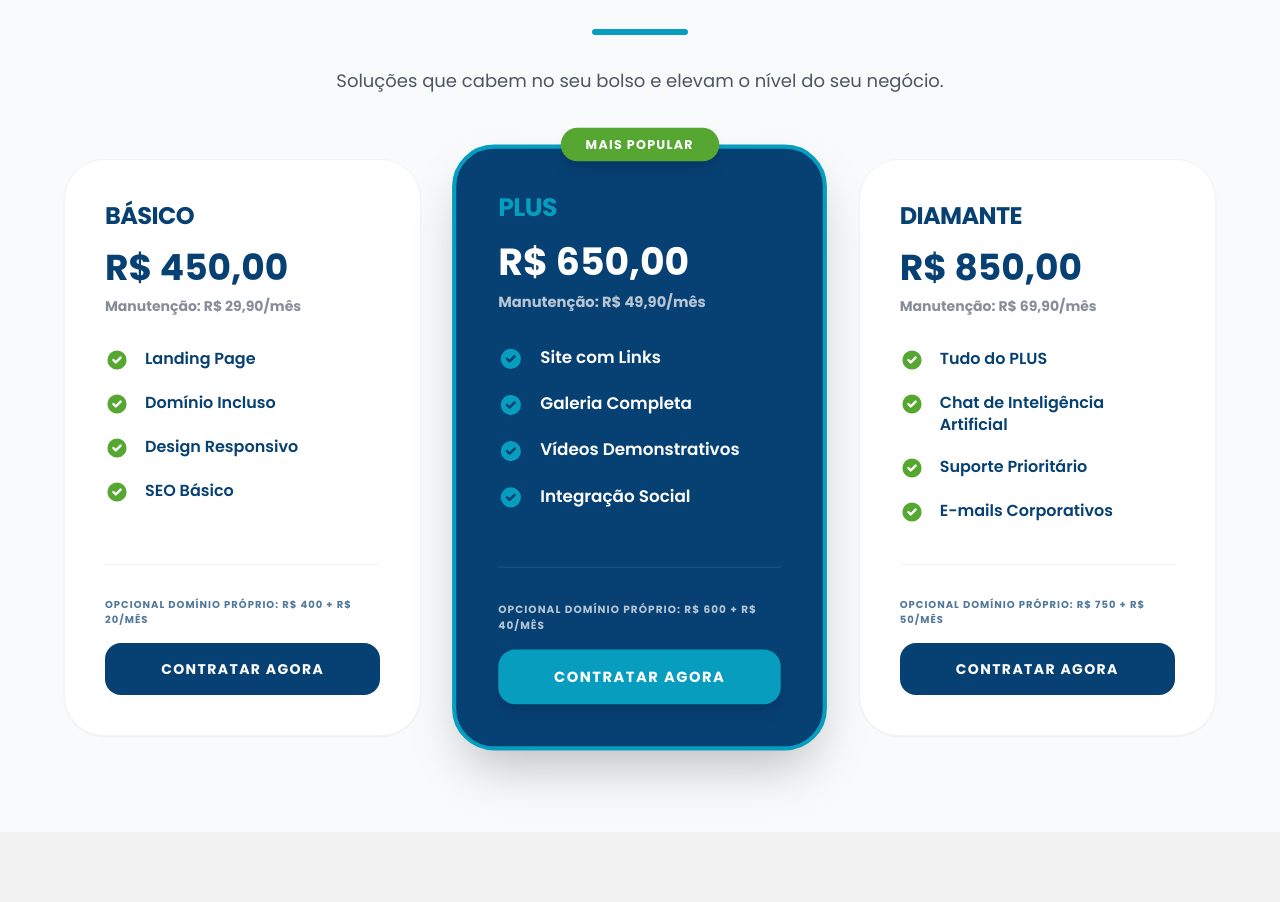
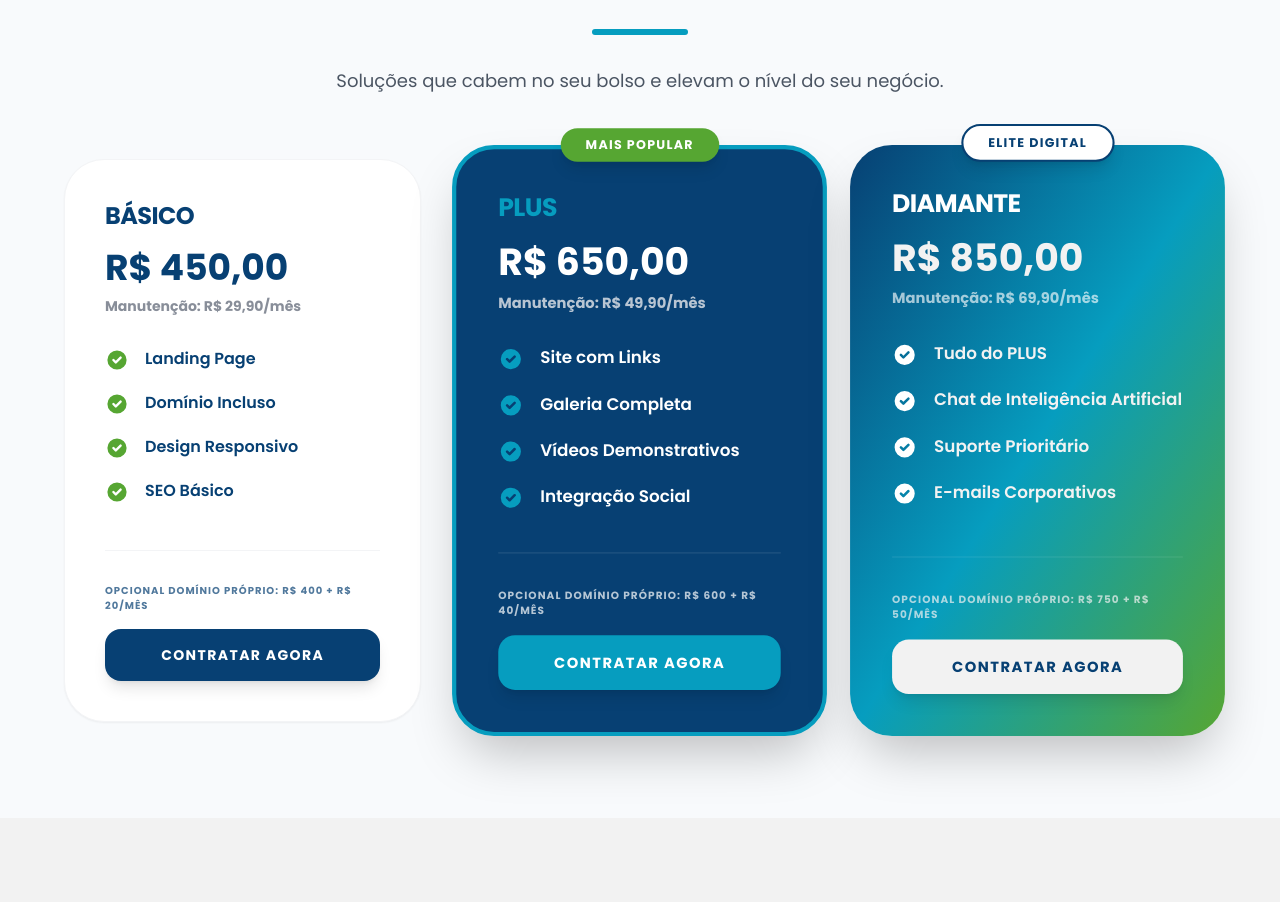
Before and after one commit to marioigor1982/Digital-Br-Tecnologia, a React (Vite) app: page / in a window 1280 px wide. Shown: the part 2260-3162 px from the top of the page. Built offline with nearby package versions, Linux system fonts and the light colour scheme.

Commit message:
feat(pricing): Add premium plan styling
Introduces a new 'isPremium' property to pricing plans and applies distinct visual styling for premium tiers. This enhances the pricing page by visually differentiating higher-tier offerings.

```diff
--- a/components/Pricing.tsx
+++ b/components/Pricing.tsx
@@ -10,6 +10,7 @@ interface PricingPlan {
   customDomainPrice: string;
   customDomainMaint: string;
   isPopular?: boolean;
+  isPremium?: boolean;
 }
 
 const plans: PricingPlan[] = [
@@ -35,6 +36,7 @@ const plans: PricingPlan[] = [
     price: 'R$ 850,00',
     maintenance: 'R$ 69,90/mês',
     features: ['Tudo do PLUS', 'Chat de Inteligência Artificial', 'Suporte Prioritário', 'E-mails Corporativos'],
+    isPremium: true,
     customDomainPrice: '750',
     customDomainMaint: '50',
   },
@@ -53,14 +55,41 @@ const Pricing: React.FC = () => {
         </div>
 
         <div className="grid grid-cols-1 md:grid-cols-3 gap-10 max-w-6xl mx-auto">
-          {plans.map((plan) => (
+          {plans.map((plan) => {
+            // Lógica de cores baseada no tipo de plano
+            let cardClasses = "";
+            let textPrimaryClasses = "";
+            let textSecondaryClasses = "";
+            let buttonClasses = "";
+            let iconClasses = "";
+
+            if (plan.isPremium) {
+              // Estilo DIAMANTE: Degradê Azul/Verde e Texto Gelo
+              cardClasses = "bg-gradient-to-br from-primary via-secondary to-accentGreen1 text-[#F2F2F2] scale-105 z-10 shadow-2xl border-none";
+              textPrimaryClasses = "text-white";
+              textSecondaryClasses = "text-white/80";
+              buttonClasses = "bg-[#F2F2F2] text-primary hover:bg-white";
+              iconClasses = "text-white";
+            } else if (plan.isPopular) {
+              // Estilo PLUS: Azul Sólido
+              cardClasses = "bg-primary text-white scale-105 z-10 shadow-2xl border-4 border-secondary";
+              textPrimaryClasses = "text-secondary";
+              textSecondaryClasses = "text-gray-200";
+              buttonClasses = "bg-secondary text-white hover:bg-white hover:text-primary";
+              iconClasses = "text-secondary";
+            } else {
+              // Estilo BÁSICO: Branco
+              cardClasses = "bg-white text-primary border border-gray-100 shadow-sm";
+              textPrimaryClasses = "text-primary";
+              textSecondaryClasses = "text-gray-500";
+              buttonClasses = "bg-primary text-white hover:bg-secondary";
+              iconClasses = "text-accentGreen1";
+            }
+
+            return (
               <div
                 key={plan.name}
-              className={`relative flex flex-col p-10 rounded-[2.5rem] transition-all hover:shadow-2xl duration-500 ${
-                plan.isPopular
-                ? 'bg-primary text-white scale-105 z-10 shadow-2xl border-4 border-secondary'
-                : 'bg-white text-primary border border-gray-100 shadow-sm'
-              }`}
+                className={`relative flex flex-col p-10 rounded-[2.5rem] transition-all hover:shadow-2xl duration-500 ${cardClasses}`}
               >
                 {plan.isPopular && (
                   <div className="absolute -top-5 left-1/2 -translate-x-1/2 bg-accentGreen1 text-white text-xs font-black px-6 py-2 rounded-full uppercase tracking-widest shadow-lg">
@@ -68,13 +97,19 @@ const Pricing: React.FC = () => {
                   </div>
                 )}
 
-              <h3 className={`text-2xl font-black mb-4 uppercase tracking-tight ${plan.isPopular ? 'text-secondary' : 'text-primary'}`}>
+                {plan.isPremium && (
+                  <div className="absolute -top-5 left-1/2 -translate-x-1/2 bg-white text-primary text-xs font-black px-6 py-2 rounded-full uppercase tracking-widest shadow-lg border-2 border-primary">
+                    Elite Digital
+                  </div>
+                )}
+
+                <h3 className={`text-2xl font-black mb-4 uppercase tracking-tight ${textPrimaryClasses}`}>
                   {plan.name}
                 </h3>
 
                 <div className="mb-8">
                   <span className="text-4xl font-black">{plan.price}</span>
-                <p className={`text-sm mt-2 font-bold opacity-80 ${plan.isPopular ? 'text-gray-200' : 'text-gray-500'}`}>
+                  <p className={`text-sm mt-2 font-bold opacity-80 ${textSecondaryClasses}`}>
                     Manutenção: {plan.maintenance}
                   </p>
                 </div>
@@ -82,7 +117,7 @@ const Pricing: React.FC = () => {
                 <ul className="space-y-5 mb-10 flex-grow">
                   {plan.features.map((feature, idx) => (
                     <li key={idx} className="flex items-start gap-4">
-                    <svg className={`flex-shrink-0 w-6 h-6 ${plan.isPopular ? 'text-secondary' : 'text-accentGreen1'}`} xmlns="http://www.w3.org/2000/svg" viewBox="0 0 20 20" fill="currentColor">
+                      <svg className={`flex-shrink-0 w-6 h-6 ${iconClasses}`} xmlns="http://www.w3.org/2000/svg" viewBox="0 0 20 20" fill="currentColor">
                         <path fillRule="evenodd" d="M10 18a8 8 0 100-16 8 8 0 000 16zm3.707-9.293a1 1 0 00-1.414-1.414L9 10.586 7.707 9.293a1 1 0 00-1.414 1.414l2 2a1 1 0 001.414 0l4-4z" clipRule="evenodd" />
                       </svg>
                       <span className="text-base font-semibold leading-snug">{feature}</span>
@@ -90,20 +125,17 @@ const Pricing: React.FC = () => {
                   ))}
                 </ul>
 
-              <div className={`mt-auto pt-8 border-t ${plan.isPopular ? 'border-white/10' : 'border-gray-100'}`}>
+                <div className={`mt-auto pt-8 border-t ${plan.isPremium || plan.isPopular ? 'border-white/10' : 'border-gray-100'}`}>
                   <p className="text-[10px] font-bold mb-4 uppercase tracking-widest opacity-70">
                     Opcional Domínio Próprio: R$ {plan.customDomainPrice} + R$ {plan.customDomainMaint}/mês
                   </p>
-                <button className={`w-full py-4 rounded-2xl font-black text-sm uppercase tracking-widest transition-all ${
-                  plan.isPopular
-                  ? 'bg-secondary hover:bg-white hover:text-primary text-white shadow-lg'
-                  : 'bg-primary hover:bg-secondary text-white'
-                }`}>
+                  <button className={`w-full py-4 rounded-2xl font-black text-sm uppercase tracking-widest transition-all shadow-lg active:scale-95 ${buttonClasses}`}>
                     Contratar Agora
                   </button>
                 </div>
               </div>
-          ))}
+            );
+          })}
         </div>
       </div>
     </section>
```
Lines whose indentation alone changed are shown as unchanged.
